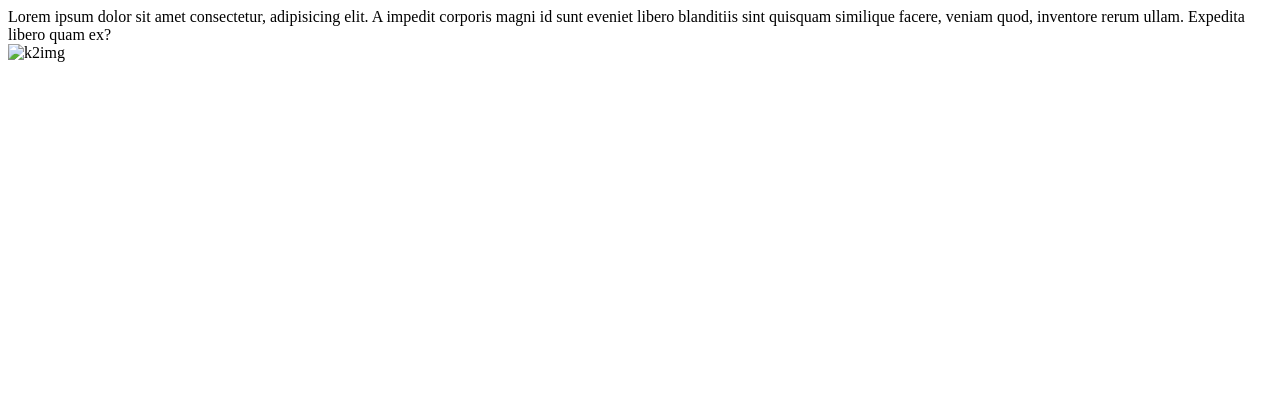
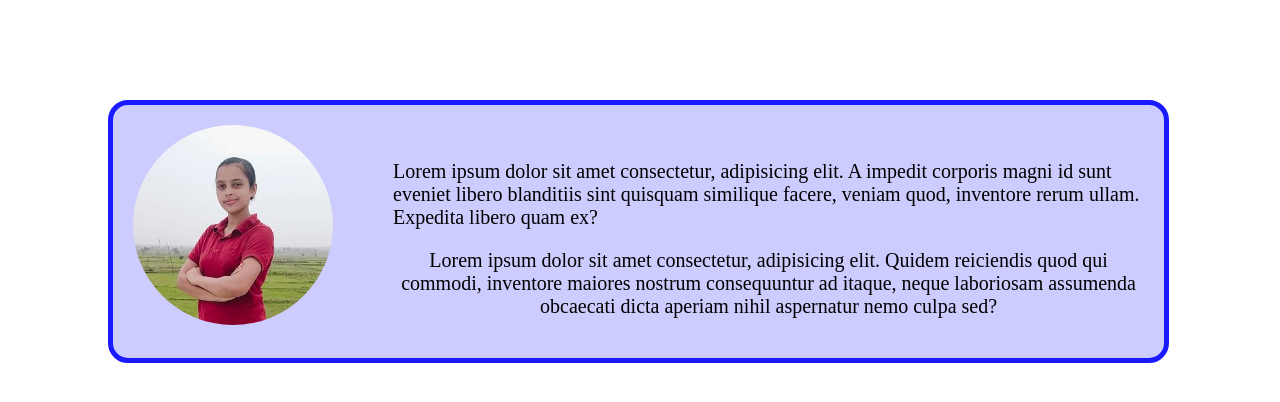
Before and after one commit to BandiniKohare2001/Border-radius, a plain HTML site: page index.html in a window 1280 px wide. Drawn offline with Linux system fonts and the light colour scheme.

Commit message:
add design

```diff
--- a/index.html
+++ b/index.html
@@ -2,14 +2,40 @@
 <html lang="en">
 <head>
     <title>Document</title>
+    <style>
+        .container{
+            background-color: #ccccff;
+            border: solid 5px #1a1aff;
+            border-radius: 20px;
+            display: flex;
+            width: 80%;
+            margin: 100px;
+            padding: 20px;
+            font-size: 20px;
+        }
+        .p-container{
+            text-align: left;
+            margin-left: 60px;
+           margin-top: 35px;
+        }
+        .k2img{
+            height: 200px;
+            border-radius: 50%;
+        }
+        .p{
+            text-align: center;
+        }
+    </style>
 </head>
 <body>
-    <div>
+    <div class="container">
         <div>
+            <img src="./img/tinu.jpg" alt="k2img" class="k2img">
+        </div>
+        <div class="p-container">
             Lorem ipsum dolor sit amet consectetur, adipisicing elit. A impedit corporis magni id sunt eveniet libero blanditiis sint quisquam similique facere, veniam quod, inventore rerum ullam. Expedita libero quam ex?
-        </div>
-        <div>
-            <img src="./img/k2.jpgk" alt="k2img">
+            <p class="p">
+                Lorem ipsum dolor sit amet consectetur, adipisicing elit. Quidem reiciendis quod qui commodi, inventore maiores nostrum consequuntur ad itaque, neque laboriosam assumenda obcaecati dicta aperiam nihil aspernatur nemo culpa sed?        </p>
         </div>
     </div>
 </body>
```
